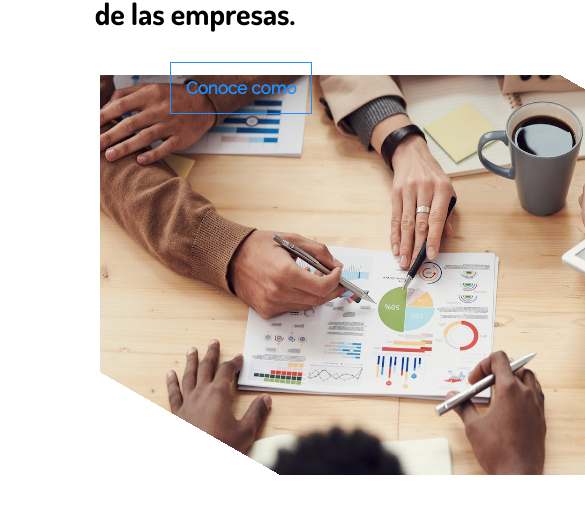
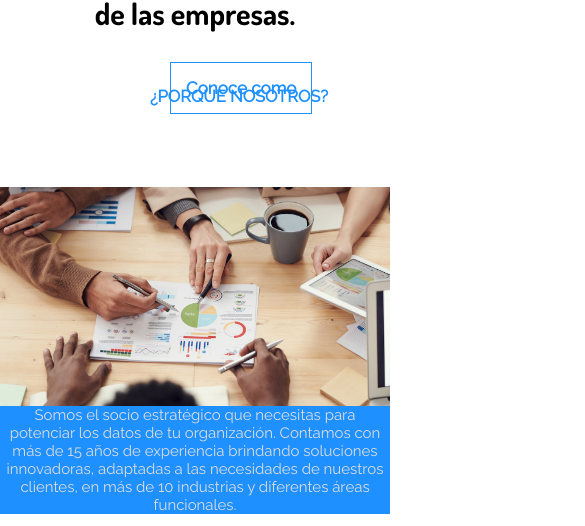
Before and after one commit to MarcoAlayn/Turing-IA-Web-Site, a React (Create React App) app in the folder client/: page / in a window 390 px wide. Shown: the part 1096-1622 px from the top of the page, 585 px wide, since content can reach past the window. Before the commit the page ends 1571 px from the top, so only its background shows below. Built offline with nearby package versions, Linux system fonts and the light colour scheme.

Commit message:
infografia responsive

```diff
--- a/client/src/components/Infografia/infografia.css
+++ b/client/src/components/Infografia/infografia.css
@@ -11,6 +11,7 @@
 }
 
 .overlayImage1{
+    /* border: 1px solid Black; */
     width: 700px;
     height: 400px;
     position: absolute;
@@ -45,10 +46,76 @@
     box-shadow: 7.5px 7.5px 15px grey;
 }
 
-@media screen and (max-width:1280px){
+@media only screen and (max-width:1280px){
+    .infografiaContainer{
+        margin-top: 16%;
+    }
+
+    .imagen1{
+        width: 400px;
+        height: 300px;
+    }
+
+    .overlayImage1{
+        /* border: 1px solid Black; */
+        width: 500px;
+        height: 300px;
+    }
+
+    .parrafo1{
+        margin-top: 60px;
+        margin-left: 475px;
+        padding: 10px;
+        font-size: 20px;
+        width: 320px;
+        text-align: left;
+    }
+
+    .pregunta{
+        margin-top: 0px;
+        margin-left: 45px;
+        font-size: 20px;
+     }
 
 }
 
 @media only screen and (max-width:800px){
+    .infografiaContainer{
+        margin-top: 27%;
 
+    }
+    .overlayImage1{
+        background: transparent;
+        width: 100%;
+        height: auto;
+    }
+    .pack1{
+        flex-flow: wrap;
+    }
+    .imagen1{
+        width: 100%;
+        height: auto;
+        z-index: 0;
+        margin-left: 0px;
+        margin-top:50px;
+    }
+
+    .pregunta{
+        /* position: absolute; */
+        margin-top: -320px;
+        font-size: 16.5px;
+        margin-left: 150px;
+    }
+
+
+    .parrafo1{
+        position: sticky;
+        margin-top: 0px;
+        margin-left: 0px;
+        padding: 0px;
+        font-size: 15px;
+        text-align: center;
+        width: 100%;
+        box-shadow: none;
+    }
 }
```
